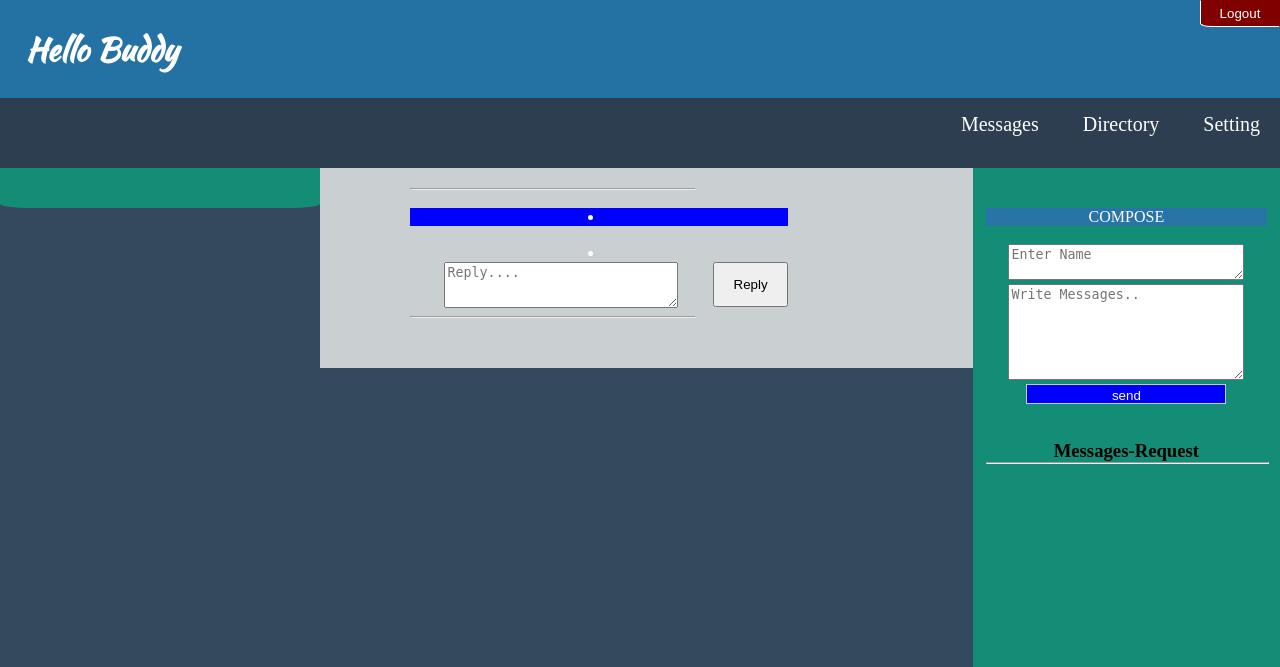
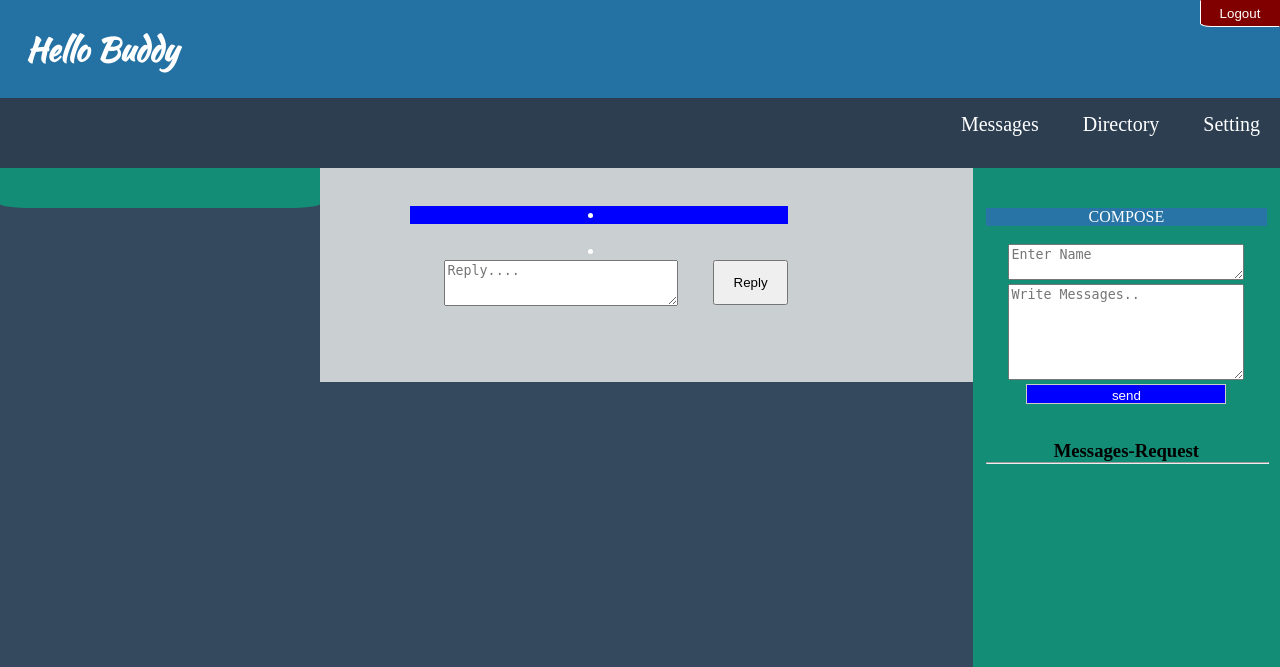
Before and after one commit to sonukedia55/HelloBuddy, a PHP site: page /messages-inbox2.php in a window 1280 px wide. Shown: the top 667 px of the page. Run offline with PHP 8.4, Linux system fonts and the light colour scheme; data that the repository does not hold is empty.

Commit message:
adding style

```diff
--- a/messages-inbox2.php
+++ b/messages-inbox2.php
@@ -158,7 +158,7 @@ $sname='';
 											$sname=$r4['user_nicename'];
 										}
 									}
-											$d.='<hr style="width:60%;"><br><div style="width:80%;float:left;"><u><li style="background-color:blue;color:white;text-align:center">'.$sname.'</li></u><br><li style="color:white;text-align:center"><form action="messages-inbox2.php" method="post" ><input type="hidden" name="sender" value="'.$aid.'"/><input  id="typingto" type="hidden" name="reciv" value="'.$med.'"/><textarea id="reeply" onkeyup="typingtest()" style="height:40px; width:60%;" name="messag" placeholder="Reply...." ></textarea><input type="submit" name="messg" name="mess" value="Reply" style="height:45px; width:20%;float:right;"/><br></form></li></div><br><br><br><Br>';
+											$d.='<br><div style="width:80%;float:left;"><u><li style="background-color:blue;color:white;text-align:center">'.$sname.'</li></u><br><li style="color:white;text-align:center"><form action="messages-inbox2.php" method="post" ><input type="hidden" name="sender" value="'.$aid.'"/><input  id="typingto" type="hidden" name="reciv" value="'.$med.'"/><textarea id="reeply" onkeyup="typingtest()" style="height:40px; width:60%;" name="messag" placeholder="Reply...." ></textarea><input type="submit" name="messg" name="mess" value="Reply" style="height:45px; width:20%;float:right;"/><br></form></li></div><br><br><br><Br>';
 
 		}
 
@@ -321,6 +321,7 @@ $sname='';
 		<div class="filling" style="padding-top:20px;" >
 
 			<?php echo $d;?>
+			<br>
 			<?php
 				$q='';
 				$select=100;
@@ -353,7 +354,7 @@ $sname='';
 																	}
 																	}
 
-								}$q.='<hr style="width:60%;">';
+								}
 						}
 
 
```
